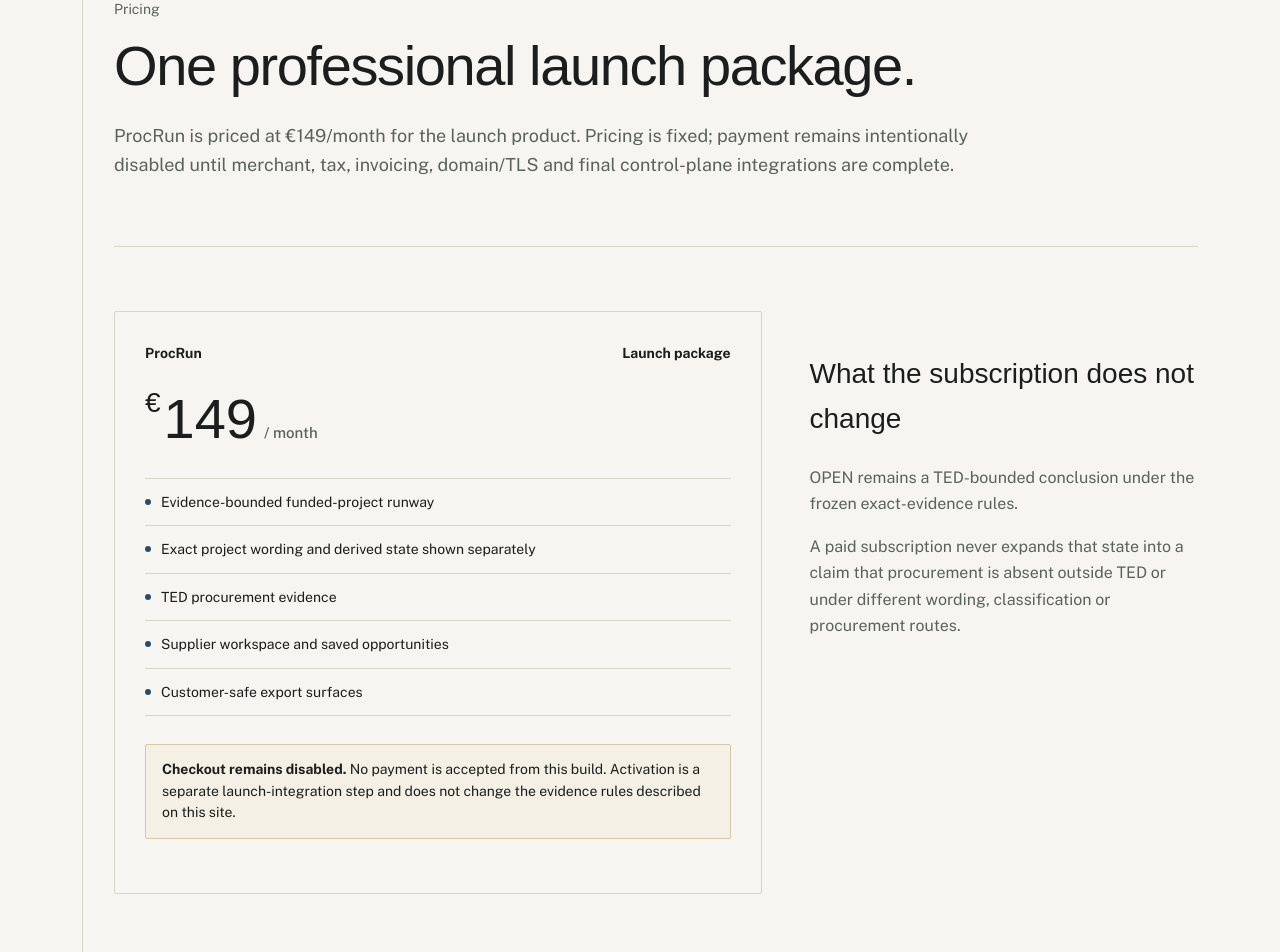
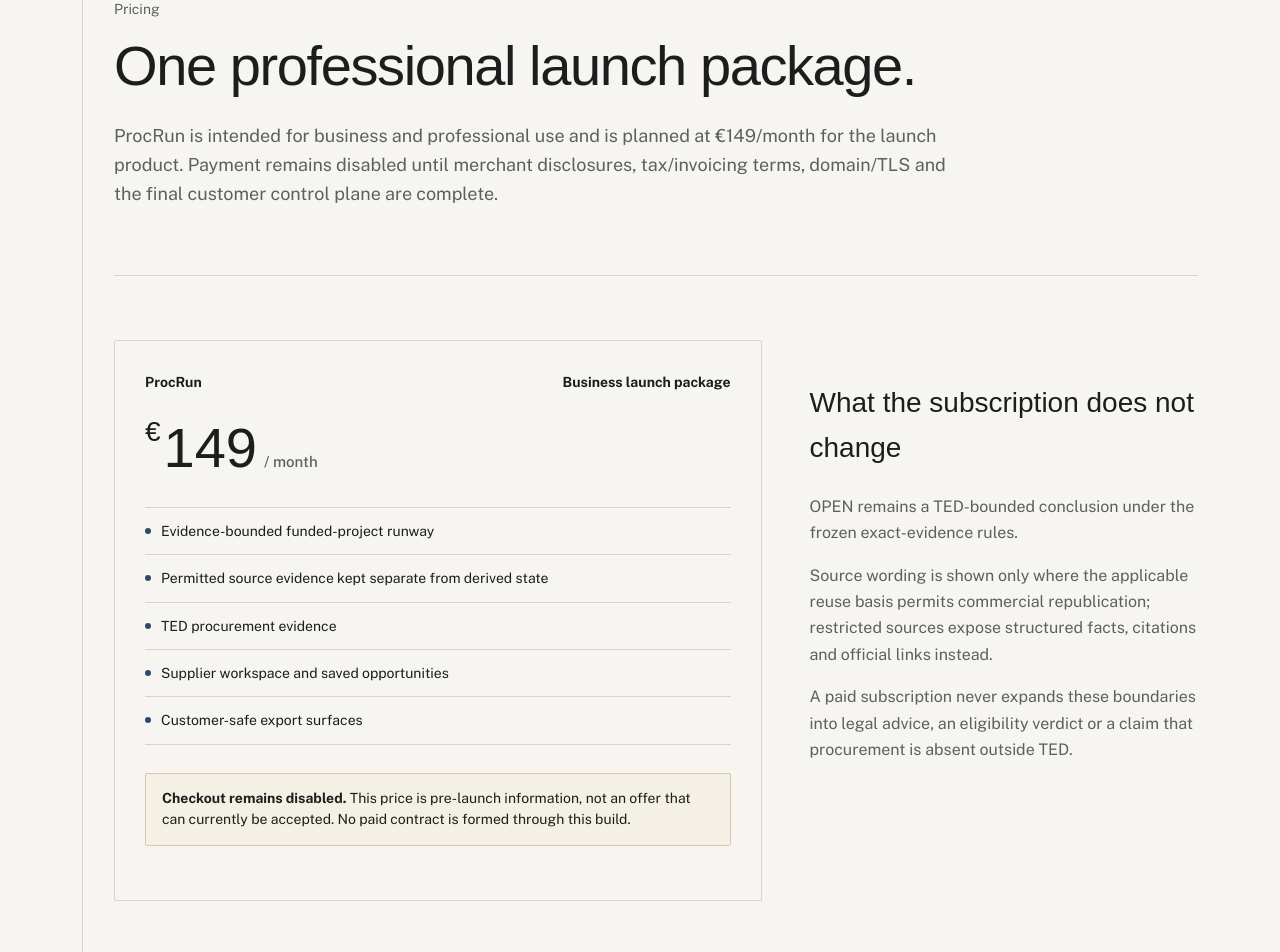
Before and after one commit to martibal/procrun, a Next.js app in the folder web/: page /pricing in a window 1280 px wide. Shown: the part 160-1112 px from the top of the page. Built offline with nearby package versions, Linux system fonts and the light colour scheme; a web font is replaced by a local one.

Commit message:
Harden pricing claims and B2B boundary

```diff
--- a/web/app/pricing/page.tsx
+++ b/web/app/pricing/page.tsx
@@ -5,26 +5,27 @@
     <section className="page-hero narrow-copy">
       <p className="small">Pricing</p>
       <h1 className="public-h1">One professional launch package.</h1>
-      <p className="lede-large">ProcRun is priced at €149/month for the launch product. Pricing is fixed; payment remains intentionally disabled until merchant, tax, invoicing, domain/TLS and final control-plane integrations are complete.</p>
+      <p className="lede-large">ProcRun is intended for business and professional use and is planned at €149/month for the launch product. Payment remains disabled until merchant disclosures, tax/invoicing terms, domain/TLS and the final customer control plane are complete.</p>
     </section>
 
     <section className="public-section pricing-wrap">
       <div className="price-card">
-        <div className="price-topline"><span>ProcRun</span><span>Launch package</span></div>
+        <div className="price-topline"><span>ProcRun</span><span>Business launch package</span></div>
         <div className="price"><span className="currency">€</span>149<span className="period">/ month</span></div>
         <div className="price-features">
           <div>Evidence-bounded funded-project runway</div>
-          <div>Exact project wording and derived state shown separately</div>
+          <div>Permitted source evidence kept separate from derived state</div>
           <div>TED procurement evidence</div>
           <div>Supplier workspace and saved opportunities</div>
           <div>Customer-safe export surfaces</div>
         </div>
-        <div className="notice scope"><strong>Checkout remains disabled.</strong> No payment is accepted from this build. Activation is a separate launch-integration step and does not change the evidence rules described on this site.</div>
+        <div className="notice scope"><strong>Checkout remains disabled.</strong> This price is pre-launch information, not an offer that can currently be accepted. No paid contract is formed through this build.</div>
       </div>
       <aside className="pricing-aside">
         <h2>What the subscription does not change</h2>
         <p>OPEN remains a TED-bounded conclusion under the frozen exact-evidence rules.</p>
-        <p>A paid subscription never expands that state into a claim that procurement is absent outside TED or under different wording, classification or procurement routes.</p>
+        <p>Source wording is shown only where the applicable reuse basis permits commercial republication; restricted sources expose structured facts, citations and official links instead.</p>
+        <p>A paid subscription never expands these boundaries into legal advice, an eligibility verdict or a claim that procurement is absent outside TED.</p>
       </aside>
     </section>
   </PublicPage>;
```
